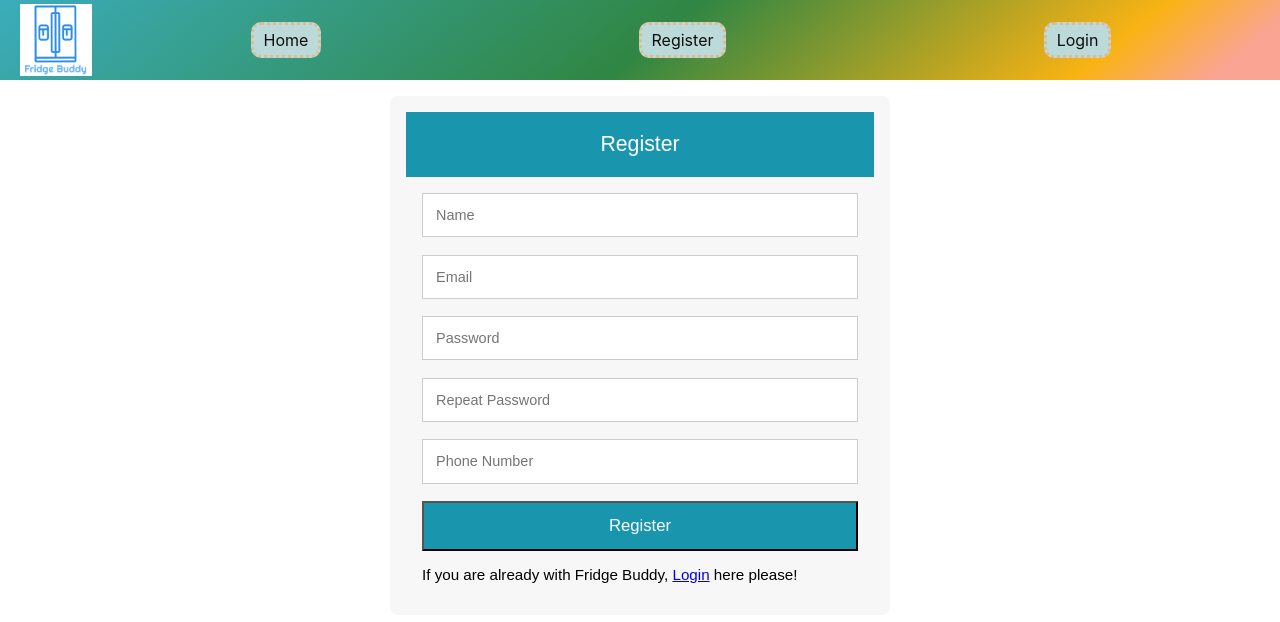
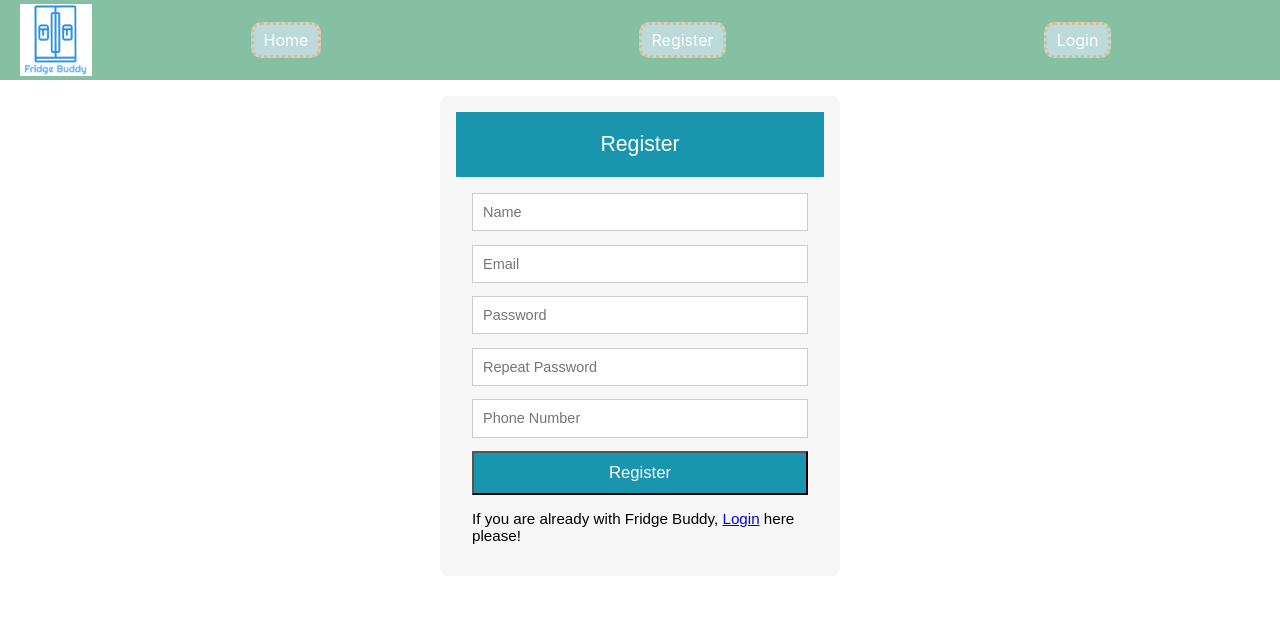
Before and after one commit to RachelTWQ/FridgeBuddy, a React (Create React App) app in the folder fridge-buddy/: page /register in a window 1280 px wide. Shown: the top 622 px of the page. Built offline with nearby package versions, Linux system fonts and the light colour scheme.

Commit message:
make dashboard responsive

```diff
--- a/fridge-buddy/src/App.css
+++ b/fridge-buddy/src/App.css
@@ -49,6 +49,13 @@
   padding: 1rem;
 }
 
+@media all and (max-width: 64rem) {
+  .dashboard {
+    flex-direction: column;
+
+  }
+}
+
 @keyframes App-logo-spin {
   from {
     transform: rotate(0deg);
--- a/fridge-buddy/src/NavBar.jsx
+++ b/fridge-buddy/src/NavBar.jsx
@@ -10,7 +10,7 @@ function Logout({ handleLogout }) {
 
 const linkStyle = {
   textDecoration: 'none',
-  color: 'black',
+  color: 'white',
   background: '#B9D8D7',
   borderRadius: '5px',
   border: 'none',
--- a/fridge-buddy/src/style/formstyle.css
+++ b/fridge-buddy/src/style/formstyle.css
@@ -1,6 +1,7 @@
 .form-style {
   font: 95% Arial, Helvetica, sans-serif;
-	max-width: 500px;
+  max-width: 400px;
+  margin: 0 auto;
 	padding: 16px;
   background: #F7F7F7;
   border-radius:8px;
--- a/fridge-buddy/src/style/navbar.css
+++ b/fridge-buddy/src/style/navbar.css
@@ -3,6 +3,7 @@
     border: none;
     box-shadow: 1px 1px 0px 2px rgba (0,0,0,0.3);
     background: #B9D8D7;
+    color: white;
     cursor: pointer;
     font-size: 1rem;
     padding: 0.3rem;
@@ -17,9 +18,8 @@
 
   .navbar {
     align-items: center;
-    background-color: #258039;
-    background-image: linear-gradient(141deg, #31A9B8 0%, #258039 51%, #Faaf08 85%, #Faa08f 95%);
-
+    background: #80BD9E;
+    z-index: 99999;
     opacity: 0.95;
     display: flex;
     height: 5rem;
--- a/fridge-buddy/src/style/tablestyle.css
+++ b/fridge-buddy/src/style/tablestyle.css
@@ -26,7 +26,7 @@
     margin: 5% 3%;
   }
 
-  @media (min-width: 48rem) {
+  @media (min-width: 50rem) {
     .container {
       margin: 2%;
     }
@@ -34,7 +34,7 @@
   @media (min-width: 75rem) {
     .container {
       margin: 2em auto;
-      max-width: 75em;
+      max-width: 64rem;
     }
   }
 
@@ -43,7 +43,7 @@
     margin-bottom: 1.5rem;
     border-spacing: 0;
   }
-  @media (min-width: 48rem) {
+  @media (min-width: 50rem) {
     .responsive-table {
       font-size: .9rem;
     }
@@ -63,7 +63,7 @@
     width: 1px;
     overflow: hidden;
   }
-  @media (min-width: 48rem) {
+  @media (min-width: 50rem) {
     .responsive-table thead {
       position: relative;
       clip: auto;
@@ -91,7 +91,7 @@
     text-align: left;
     white-space: normal;
   }
-  @media (min-width: 48rem) {
+  @media (min-width: 50rem) {
     .responsive-table tr {
       display: table-row;
     }
@@ -107,7 +107,7 @@
       padding: .75rem .5rem;
     }
   }
-  @media (min-width: 48rem) {
+  @media (min-width: 50rem) {
     .responsive-table th,
     .responsive-table td {
       display: table-cell;
@@ -132,7 +132,7 @@
     font-weight: bold;
     text-align: center;
   }
-  @media (min-width: 48erm) {
+  @media (min-width: 50rem) {
     .responsive-table caption {
       font-size: 1.5rem;
     }
@@ -146,7 +146,7 @@
       font-size: .9rem;
     }
   }
-  @media (min-width: 48rem) {
+  @media (min-width: 50rem) {
     .responsive-table tbody {
       display: table-row-group;
     }
@@ -154,7 +154,7 @@
   .responsive-table tbody tr {
     margin-bottom: 1rem;
   }
-  @media (min-width: 48rem) {
+  @media (min-width: 50rem) {
     .responsive-table tbody tr {
       display: table-row;
       border-width: 1px;
@@ -163,7 +163,7 @@
   .responsive-table tbody tr:last-of-type {
     margin-bottom: 0;
   }
-  @media (min-width: 48rem) {
+  @media (min-width: 50rem) {
     .responsive-table tbody tr:nth-of-type(even) {
       background-color: rgba(94, 93, 82, 0.1);
     }
@@ -178,7 +178,7 @@
       border-bottom: 1px solid #75B1A9;
     }
   }
-  @media (min-width: 48rem) {
+  @media (min-width: 50rem) {
     .responsive-table tbody th[scope="row"] {
       background-color: transparent;
       color: #5e5d52;
@@ -188,14 +188,14 @@
   .responsive-table tbody td {
     text-align: right;
   }
-  @media (min-width: 48rem) {
+  @media (min-width: 50rem) {
     .responsive-table tbody td {
       border-left: 1px solid #4D648D;
       border-bottom: 1px solid #357c7b;
       text-align: center;
     }
   }
-  @media (min-width: 48rem) {
+  @media (min-width: 50rem) {
     .responsive-table tbody td:last-of-type {
       border-right: 1px solid #357c7b;
     }
@@ -214,7 +214,7 @@
       font-size: .9rem;
     }
   }
-  @media (min-width: 48rem) {
+  @media (min-width: 50rem) {
     .responsive-table tbody td[data-title]:before {
       content: none;
     }
```
